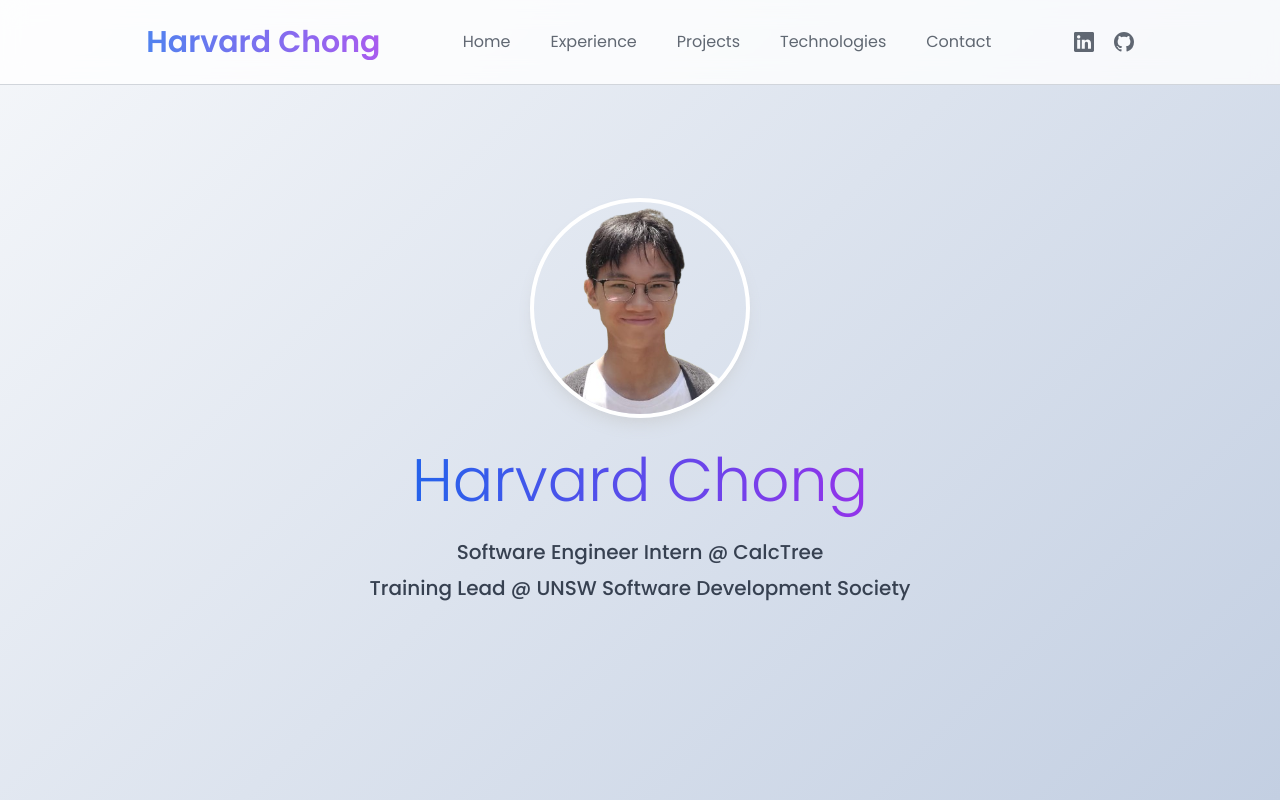
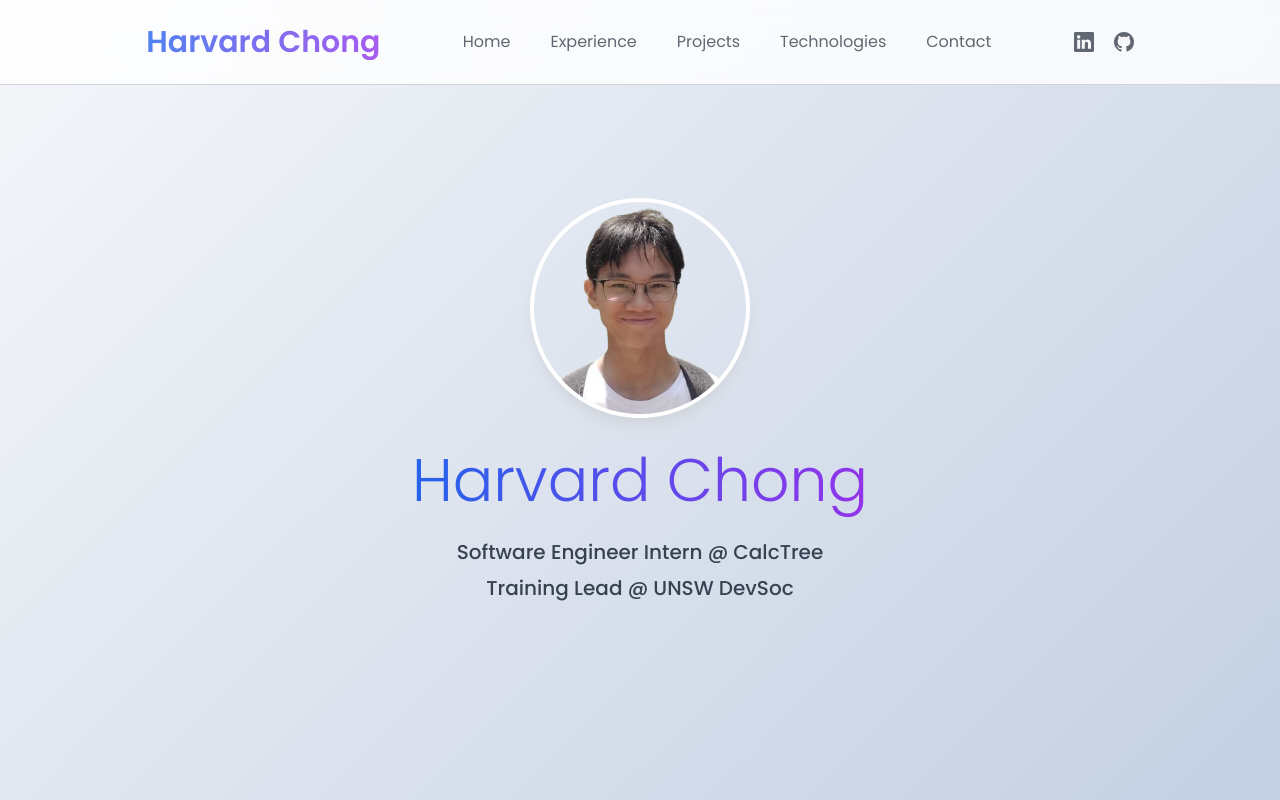
Before and after one commit to Froxzen/My-Portfolio, a React (Vite) app: page / in a window 1280 px wide. Shown: the top 800 px of the page. Built offline with nearby package versions, Linux system fonts and the light colour scheme.

Commit message:
Shorten to devsoc

```diff
--- a/src/components/Hero.jsx
+++ b/src/components/Hero.jsx
@@ -46,7 +46,7 @@ const Hero = () => {
 							Software Engineer Intern @ CalcTree
 						</p>
 						<p className="md:text-xl text-lg font-medium text-gray-700">
-							Training Lead @ UNSW Software Development Society
+							Training Lead @ UNSW DevSoc
 						</p>
 					</div>
 				</motion.div>
```
